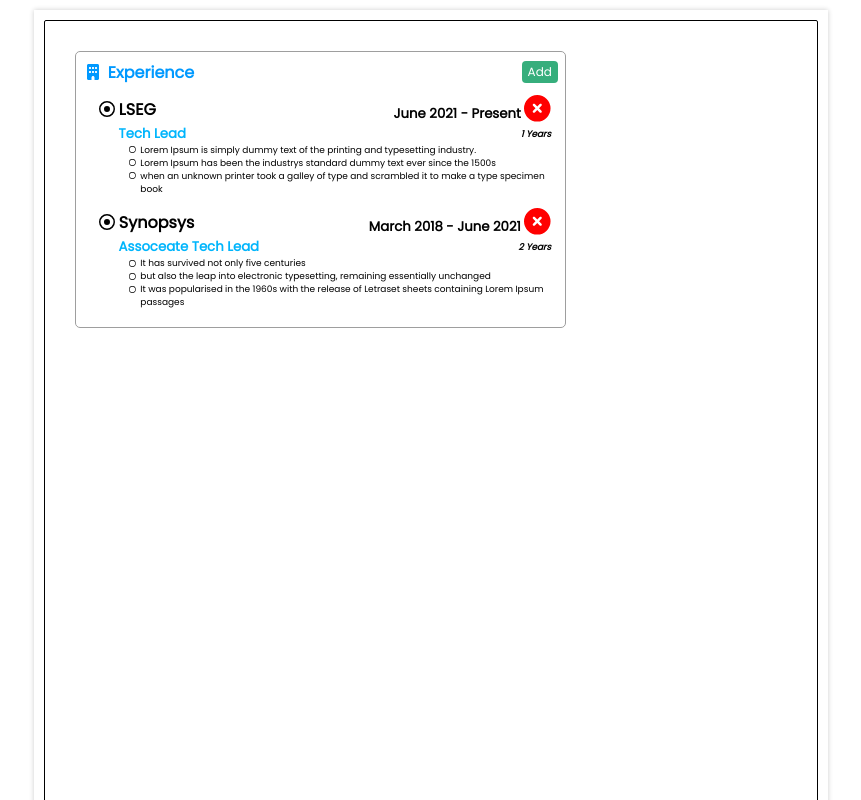
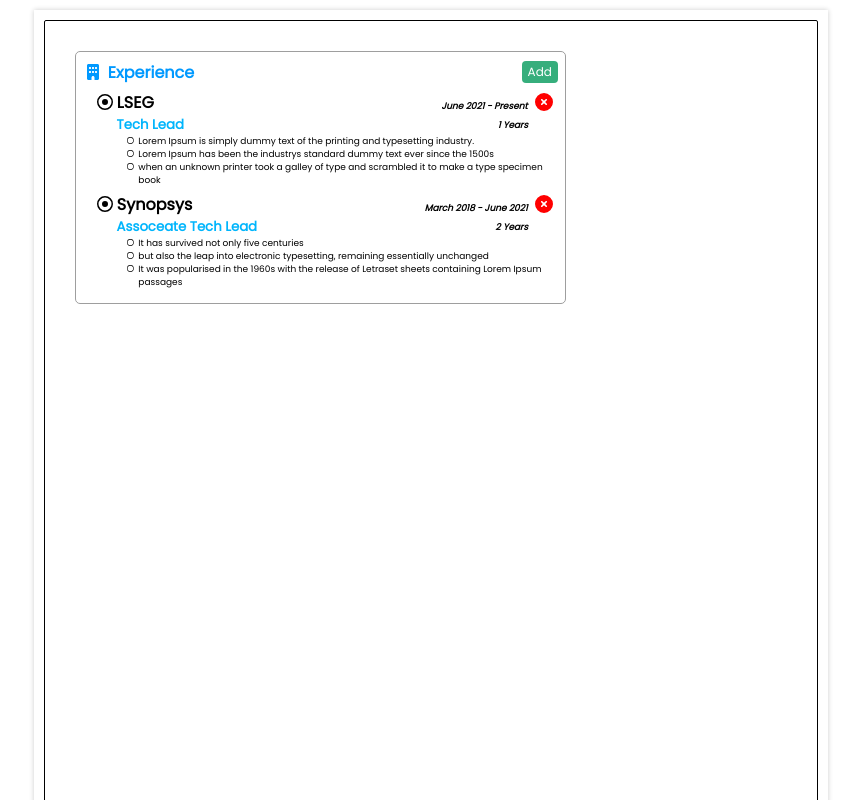
Before and after one commit to hmalindu1/resume-builder, an Angular app: page / in a window 1280 px wide. Shown: the top 800 px of the page, without its empty margins (209-1070 px from the left). Built offline with nearby package versions, Linux system fonts and the light colour scheme; data requests are answered from the project's data file.

Commit message:
Close icon CSS was added and some existings were changed

```diff
--- a/src/app/components/exp-item/exp-item.component.css
+++ b/src/app/components/exp-item/exp-item.component.css
@@ -1,6 +1,6 @@
 .exp {
-    margin: 2px;
-    padding: 5px 10px;
+    margin: 0px;
+    padding: 2px 0px 3px 10px;
     color: black;
 }
 
@@ -10,9 +10,16 @@
     justify-content: space-between;
 }
 
+.prd {
+    font-size: xx-small;
+    font-style: italic;
+    margin-right: 10px;
+}
+
 .yrs {
     font-size: xx-small;
     font-style: italic;
+    margin-right: 35px;
 }
 
 .pro {
@@ -32,3 +39,8 @@
 .cir {
     margin-right: 5px;
 }
+
+.close {
+    margin-left: 5px;
+    cursor: pointer;
+}
```
